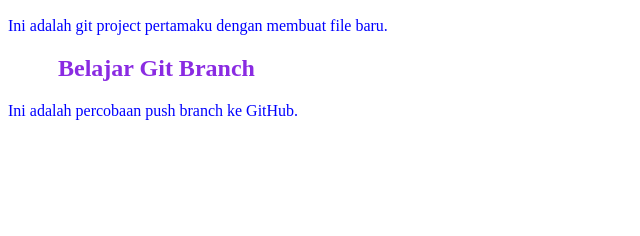
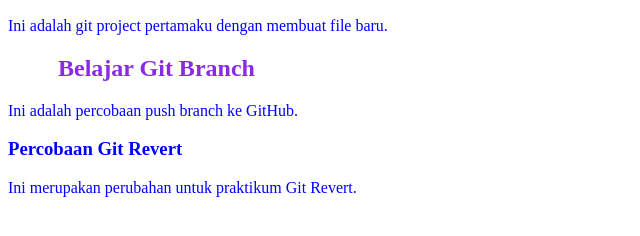
Before and after one commit to tirtaprasetya5-beep/web_git, a plain HTML site: page index.html in a window 1280 px wide. Shown: the part 110-346 px from the top of the page, without its empty margins (0-640 px from the left). Drawn offline with Linux system fonts and the light colour scheme.

Commit message:
Menambahkan percobaan revert

```diff
--- a/index.html
+++ b/index.html
@@ -11,5 +11,7 @@
     <p>Ini adalah git project pertamaku dengan membuat file baru.</p>
 <h2>Belajar Git Branch</h2>
 <p>Ini adalah percobaan push branch ke GitHub.</p>
+ <h3>Percobaan Git Revert</h3>
+ <p>Ini merupakan perubahan untuk praktikum Git Revert.</p>
 </body>
 </html>
```
